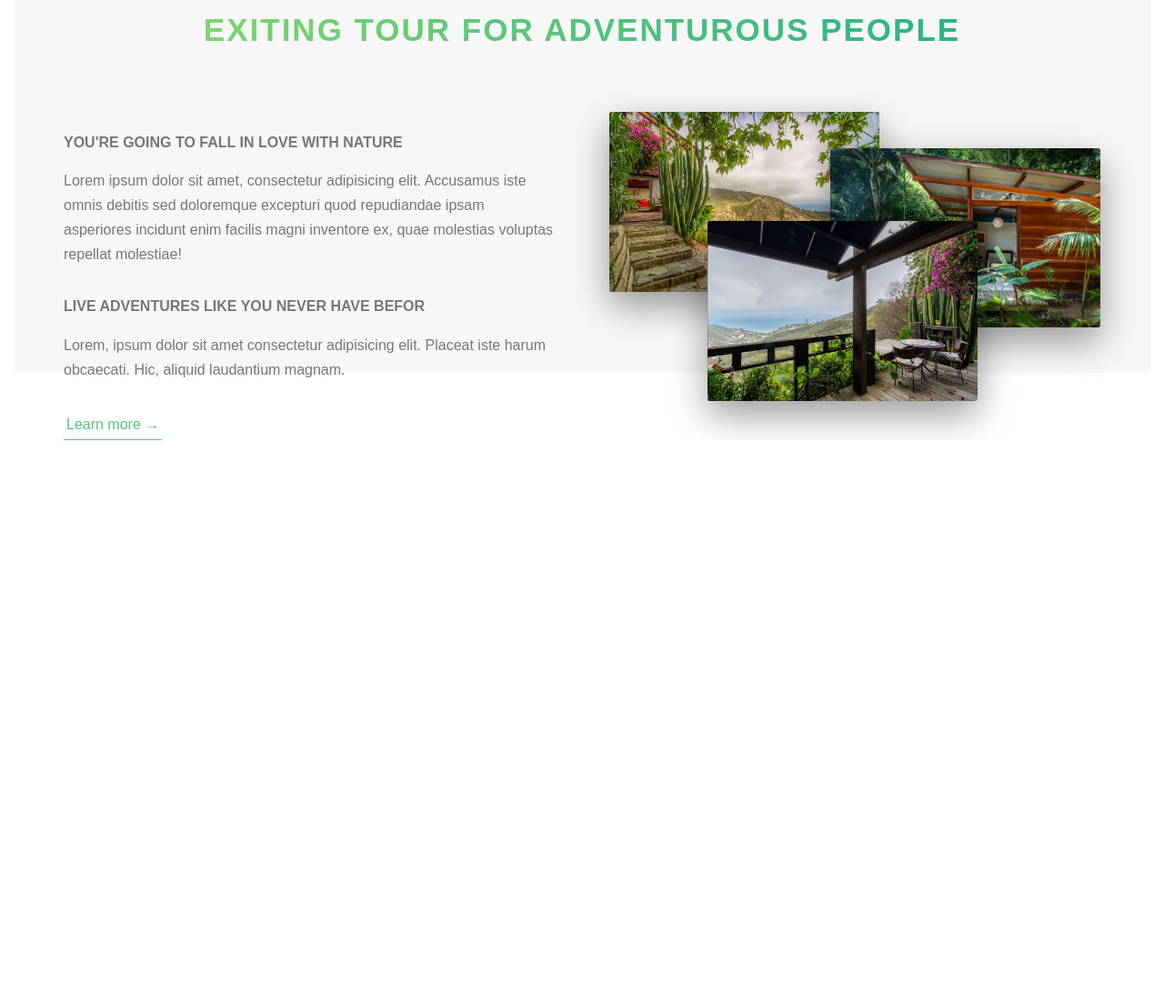
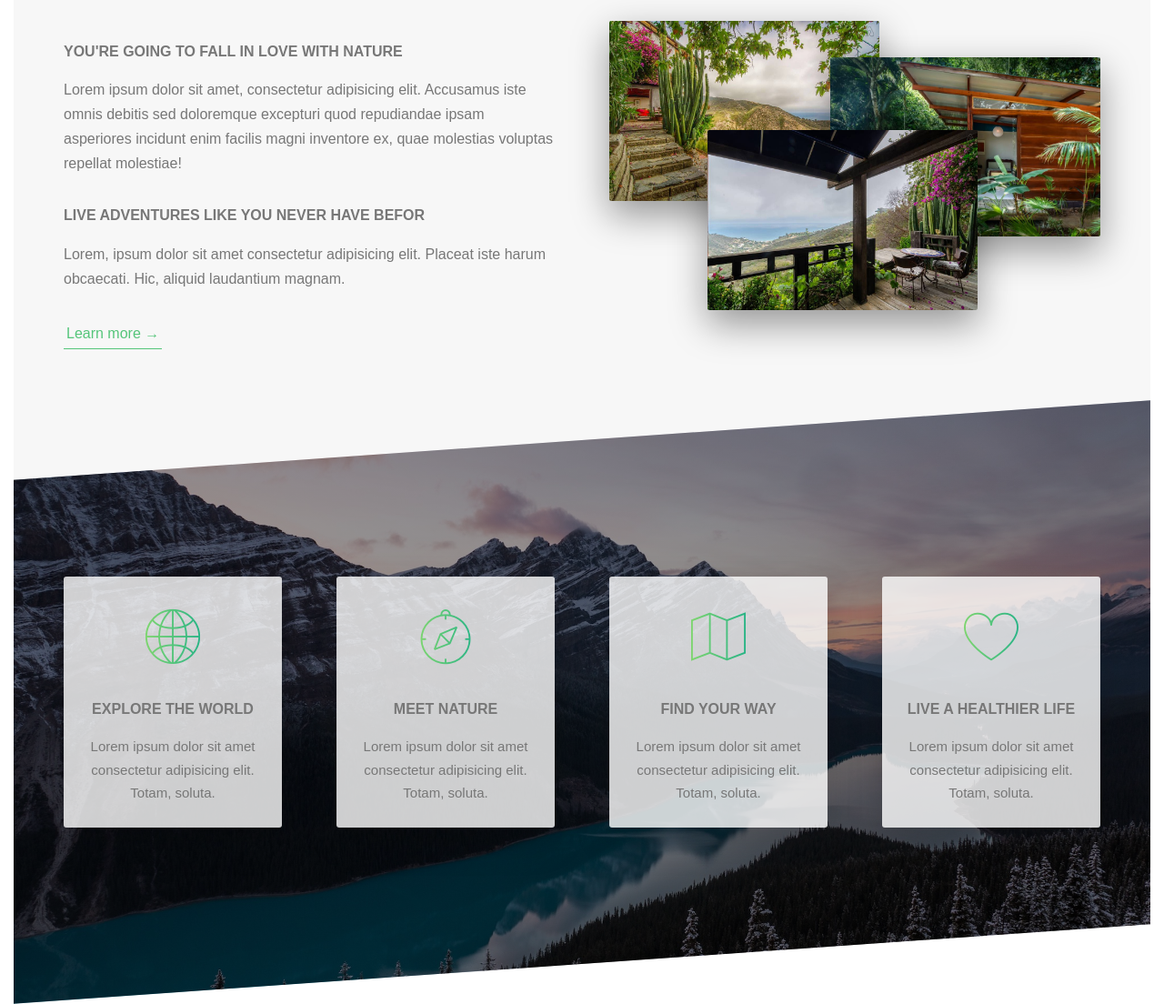
Before and after one commit to hamid-bhz/natours, a website: page index.html in a window 1280 px wide. Shown: the part 942-2046 px from the top of the page at 91% size. Before the commit the page ends 1426 px from the top, so only its background shows below. Drawn offline with Linux system fonts and the light colour scheme.

Commit message:
implement feature section

```diff
--- /dev/null
+++ b/assets/css/font-styles.css
@@ -0,0 +1,445 @@
+@charset "UTF-8";
+
+@font-face {
+  font-family: "linea-basic-10";
+  src:url("fonts/linea-basic-10.eot");
+  src:url("fonts/linea-basic-10.eot?#iefix") format("embedded-opentype"),
+    url("fonts/linea-basic-10.woff") format("woff"),
+    url("fonts/linea-basic-10.ttf") format("truetype"),
+    url("fonts/linea-basic-10.svg#linea-basic-10") format("svg");
+  font-weight: normal;
+  font-style: normal;
+
+}
+
+[data-icon]:before {
+  font-family: "linea-basic-10" !important;
+  content: attr(data-icon);
+  font-style: normal !important;
+  font-weight: normal !important;
+  font-variant: normal !important;
+  text-transform: none !important;
+  speak: none;
+  line-height: 1;
+  -webkit-font-smoothing: antialiased;
+  -moz-osx-font-smoothing: grayscale;
+}
+
+[class^="icon-basic"]:before,
+[class*=" icon-basic"]:before {
+  font-family: "linea-basic-10" !important;
+  font-style: normal !important;
+  font-weight: normal !important;
+  font-variant: normal !important;
+  text-transform: none !important;
+  speak: none;
+  line-height: 1;
+  -webkit-font-smoothing: antialiased;
+  -moz-osx-font-smoothing: grayscale;
+}
+
+.icon-basic-accelerator:before {
+  content: "a";
+}
+.icon-basic-alarm:before {
+  content: "b";
+}
+.icon-basic-anchor:before {
+  content: "c";
+}
+.icon-basic-anticlockwise:before {
+  content: "d";
+}
+.icon-basic-archive:before {
+  content: "e";
+}
+.icon-basic-archive-full:before {
+  content: "f";
+}
+.icon-basic-ban:before {
+  content: "g";
+}
+.icon-basic-battery-charge:before {
+  content: "h";
+}
+.icon-basic-battery-empty:before {
+  content: "i";
+}
+.icon-basic-battery-full:before {
+  content: "j";
+}
+.icon-basic-battery-half:before {
+  content: "k";
+}
+.icon-basic-bolt:before {
+  content: "l";
+}
+.icon-basic-book:before {
+  content: "m";
+}
+.icon-basic-book-pen:before {
+  content: "n";
+}
+.icon-basic-book-pencil:before {
+  content: "o";
+}
+.icon-basic-bookmark:before {
+  content: "p";
+}
+.icon-basic-calculator:before {
+  content: "q";
+}
+.icon-basic-calendar:before {
+  content: "r";
+}
+.icon-basic-cards-diamonds:before {
+  content: "s";
+}
+.icon-basic-cards-hearts:before {
+  content: "t";
+}
+.icon-basic-case:before {
+  content: "u";
+}
+.icon-basic-chronometer:before {
+  content: "v";
+}
+.icon-basic-clessidre:before {
+  content: "w";
+}
+.icon-basic-clock:before {
+  content: "x";
+}
+.icon-basic-clockwise:before {
+  content: "y";
+}
+.icon-basic-cloud:before {
+  content: "z";
+}
+.icon-basic-clubs:before {
+  content: "A";
+}
+.icon-basic-compass:before {
+  content: "B";
+}
+.icon-basic-cup:before {
+  content: "C";
+}
+.icon-basic-diamonds:before {
+  content: "D";
+}
+.icon-basic-display:before {
+  content: "E";
+}
+.icon-basic-download:before {
+  content: "F";
+}
+.icon-basic-exclamation:before {
+  content: "G";
+}
+.icon-basic-eye:before {
+  content: "H";
+}
+.icon-basic-eye-closed:before {
+  content: "I";
+}
+.icon-basic-female:before {
+  content: "J";
+}
+.icon-basic-flag1:before {
+  content: "K";
+}
+.icon-basic-flag2:before {
+  content: "L";
+}
+.icon-basic-floppydisk:before {
+  content: "M";
+}
+.icon-basic-folder:before {
+  content: "N";
+}
+.icon-basic-folder-multiple:before {
+  content: "O";
+}
+.icon-basic-gear:before {
+  content: "P";
+}
+.icon-basic-geolocalize-01:before {
+  content: "Q";
+}
+.icon-basic-geolocalize-05:before {
+  content: "R";
+}
+.icon-basic-globe:before {
+  content: "S";
+}
+.icon-basic-gunsight:before {
+  content: "T";
+}
+.icon-basic-hammer:before {
+  content: "U";
+}
+.icon-basic-headset:before {
+  content: "V";
+}
+.icon-basic-heart:before {
+  content: "W";
+}
+.icon-basic-heart-broken:before {
+  content: "X";
+}
+.icon-basic-helm:before {
+  content: "Y";
+}
+.icon-basic-home:before {
+  content: "Z";
+}
+.icon-basic-info:before {
+  content: "0";
+}
+.icon-basic-ipod:before {
+  content: "1";
+}
+.icon-basic-joypad:before {
+  content: "2";
+}
+.icon-basic-key:before {
+  content: "3";
+}
+.icon-basic-keyboard:before {
+  content: "4";
+}
+.icon-basic-laptop:before {
+  content: "5";
+}
+.icon-basic-life-buoy:before {
+  content: "6";
+}
+.icon-basic-lightbulb:before {
+  content: "7";
+}
+.icon-basic-link:before {
+  content: "8";
+}
+.icon-basic-lock:before {
+  content: "9";
+}
+.icon-basic-lock-open:before {
+  content: "!";
+}
+.icon-basic-magic-mouse:before {
+  content: "\"";
+}
+.icon-basic-magnifier:before {
+  content: "#";
+}
+.icon-basic-magnifier-minus:before {
+  content: "$";
+}
+.icon-basic-magnifier-plus:before {
+  content: "%";
+}
+.icon-basic-mail:before {
+  content: "&";
+}
+.icon-basic-mail-multiple:before {
+  content: "'";
+}
+.icon-basic-mail-open:before {
+  content: "(";
+}
+.icon-basic-mail-open-text:before {
+  content: ")";
+}
+.icon-basic-male:before {
+  content: "*";
+}
+.icon-basic-map:before {
+  content: "+";
+}
+.icon-basic-message:before {
+  content: ",";
+}
+.icon-basic-message-multiple:before {
+  content: "-";
+}
+.icon-basic-message-txt:before {
+  content: ".";
+}
+.icon-basic-mixer2:before {
+  content: "/";
+}
+.icon-basic-mouse:before {
+  content: ":";
+}
+.icon-basic-notebook:before {
+  content: ";";
+}
+.icon-basic-notebook-pen:before {
+  content: "<";
+}
+.icon-basic-notebook-pencil:before {
+  content: "=";
+}
+.icon-basic-paperplane:before {
+  content: ">";
+}
+.icon-basic-pencil-ruler:before {
+  content: "?";
+}
+.icon-basic-pencil-ruler-pen:before {
+  content: "@";
+}
+.icon-basic-photo:before {
+  content: "[";
+}
+.icon-basic-picture:before {
+  content: "]";
+}
+.icon-basic-picture-multiple:before {
+  content: "^";
+}
+.icon-basic-pin1:before {
+  content: "_";
+}
+.icon-basic-pin2:before {
+  content: "`";
+}
+.icon-basic-postcard:before {
+  content: "{";
+}
+.icon-basic-postcard-multiple:before {
+  content: "|";
+}
+.icon-basic-printer:before {
+  content: "}";
+}
+.icon-basic-question:before {
+  content: "~";
+}
+.icon-basic-rss:before {
+  content: "\\";
+}
+.icon-basic-server:before {
+  content: "\e000";
+}
+.icon-basic-server2:before {
+  content: "\e001";
+}
+.icon-basic-server-cloud:before {
+  content: "\e002";
+}
+.icon-basic-server-download:before {
+  content: "\e003";
+}
+.icon-basic-server-upload:before {
+  content: "\e004";
+}
+.icon-basic-settings:before {
+  content: "\e005";
+}
+.icon-basic-share:before {
+  content: "\e006";
+}
+.icon-basic-sheet:before {
+  content: "\e007";
+}
+.icon-basic-sheet-multiple:before {
+  content: "\e008";
+}
+.icon-basic-sheet-pen:before {
+  content: "\e009";
+}
+.icon-basic-sheet-pencil:before {
+  content: "\e00a";
+}
+.icon-basic-sheet-txt:before {
+  content: "\e00b";
+}
+.icon-basic-signs:before {
+  content: "\e00c";
+}
+.icon-basic-smartphone:before {
+  content: "\e00d";
+}
+.icon-basic-spades:before {
+  content: "\e00e";
+}
+.icon-basic-spread:before {
+  content: "\e00f";
+}
+.icon-basic-spread-bookmark:before {
+  content: "\e010";
+}
+.icon-basic-spread-text:before {
+  content: "\e011";
+}
+.icon-basic-spread-text-bookmark:before {
+  content: "\e012";
+}
+.icon-basic-star:before {
+  content: "\e013";
+}
+.icon-basic-tablet:before {
+  content: "\e014";
+}
+.icon-basic-target:before {
+  content: "\e015";
+}
+.icon-basic-todo:before {
+  content: "\e016";
+}
+.icon-basic-todo-pen:before {
+  content: "\e017";
+}
+.icon-basic-todo-pencil:before {
+  content: "\e018";
+}
+.icon-basic-todo-txt:before {
+  content: "\e019";
+}
+.icon-basic-todolist-pen:before {
+  content: "\e01a";
+}
+.icon-basic-todolist-pencil:before {
+  content: "\e01b";
+}
+.icon-basic-trashcan:before {
+  content: "\e01c";
+}
+.icon-basic-trashcan-full:before {
+  content: "\e01d";
+}
+.icon-basic-trashcan-refresh:before {
+  content: "\e01e";
+}
+.icon-basic-trashcan-remove:before {
+  content: "\e01f";
+}
+.icon-basic-upload:before {
+  content: "\e020";
+}
+.icon-basic-usb:before {
+  content: "\e021";
+}
+.icon-basic-video:before {
+  content: "\e022";
+}
+.icon-basic-watch:before {
+  content: "\e023";
+}
+.icon-basic-webpage:before {
+  content: "\e024";
+}
+.icon-basic-webpage-img-txt:before {
+  content: "\e025";
+}
+.icon-basic-webpage-multiple:before {
+  content: "\e026";
+}
+.icon-basic-webpage-txt:before {
+  content: "\e027";
+}
+.icon-basic-world:before {
+  content: "\e028";
+}
--- a/assets/sass/abstracts/_mixins.scss
+++ b/assets/sass/abstracts/_mixins.scss
@@ -1,6 +1,6 @@
 @mixin clearfix {
     &::after{
-        display: inline-block;
+        display: table;
         content: '';
         clear: both;
     }
--- /dev/null
+++ b/assets/sass/components/_feature-box.scss
@@ -0,0 +1,22 @@
+.feature-box{
+    background-color: rgba($color-white, .8);
+    font-size: 1.5rem;
+    padding: 2.5rem;
+    text-align: center;
+    border-radius: 3px;
+    box-shadow: 0 1.5rem 4rem rgba($color-black, .15);
+    transition: transform .2s;
+
+    &__icon{
+        font-size: 6rem;
+        margin-bottom: .5rem;
+        background-image: linear-gradient(to right, $color-primary-light,$color-primary-dark);
+        -webkit-background-clip: text;
+        color: transparent;
+        display: inline-block;
+    }
+
+    &:hover{
+        transform: translateY(-1.5rem) scale(1.03);
+    }
+}
--- a/assets/sass/main.scss
+++ b/assets/sass/main.scss
@@ -9,6 +9,7 @@
 
 @import 'components/button';
 @import 'components/composition';
+@import 'components/feature-box';
 
 @import 'layout/grid';
 @import 'layout/header';
--- a/assets/sass/pages/_home.scss
+++ b/assets/sass/pages/_home.scss
@@ -1,5 +1,19 @@
 .section-about{
     background-color: $color-gray-light-1;
-    padding: 25rem 0;
+    padding: 15rem 0;
     margin-top: -10vh;
 }
+
+.section-features{
+    padding: 15rem 0;
+    background-image: linear-gradient(rgba($color-black, 0.4), rgba($color-black, 0.4)) , url('/assets/img/nat-4.jpg');
+    background-size: cover;
+    background-position: center;
+
+    transform: skewY(-4deg);
+    margin-top: -5rem;
+
+    & > * {
+        transform: skewY(4deg);
+    }
+}
--- a/index.html
+++ b/index.html
@@ -4,6 +4,7 @@
     <meta charset="UTF-8">
     <meta name="viewport" content="width=device-width, initial-scale=1.0">
     <meta http-equiv="X-UA-Compatible" content="ie=edge">
+    <link rel="stylesheet" href="assets/css/font-styles.css">
     <link href="assets/css/styles.css" rel="stylesheet" >
     <title>Tour Template</title>
 </head>
@@ -54,6 +55,51 @@
                 </div>
             </div>
         </section>
+
+        <section class="section-features">
+            <div class="row">
+                <div class="col-1-of-4">
+                    <div class="feature-box">
+                        <i class="feature-box__icon icon-basic-world"></i>
+                        <h3 class="heading-tertiary u-mb-small">Explore the world</h3>
+                        <p class="feature-box__text">
+                            Lorem ipsum dolor sit amet consectetur adipisicing elit. Totam, soluta.
+                        </p>
+                    </div>
+                </div>
+
+                <div class="col-1-of-4">
+                    <div class="feature-box">
+                        <i class="feature-box__icon icon-basic-compass"></i>
+                        <h3 class="heading-tertiary u-mb-small">Meet nature</h3>
+                        <p class="feature-box__text">
+                            Lorem ipsum dolor sit amet consectetur adipisicing elit. Totam, soluta.
+                        </p>
+                    </div>
+                </div>
+
+                <div class="col-1-of-4">
+                    <div class="feature-box">
+                        <i class="feature-box__icon icon-basic-map"></i>
+                        <h3 class="heading-tertiary u-mb-small">Find your way</h3>
+                        <p class="feature-box__text">
+                            Lorem ipsum dolor sit amet consectetur adipisicing elit. Totam, soluta.
+                        </p>
+                    </div>
+                </div>
+
+                <div class="col-1-of-4">
+                    <div class="feature-box">
+                        <i class="feature-box__icon icon-basic-heart"></i>
+                        <h3 class="heading-tertiary u-mb-small">Live a healthier life</h3>
+                        <p class="feature-box__text">
+                            Lorem ipsum dolor sit amet consectetur adipisicing elit. Totam, soluta.
+                        </p>
+                    </div>
+                </div>
+            </div>
+        </section>
+
     </main>
 
 </body>
```
Also changed, not shown: assets/css/fonts/linea-basic-10.ttf (added), assets/css/fonts/linea-basic-10.woff (added), assets/css/styles.css, assets/img/nat-4.jpg (added), 2 other files.
